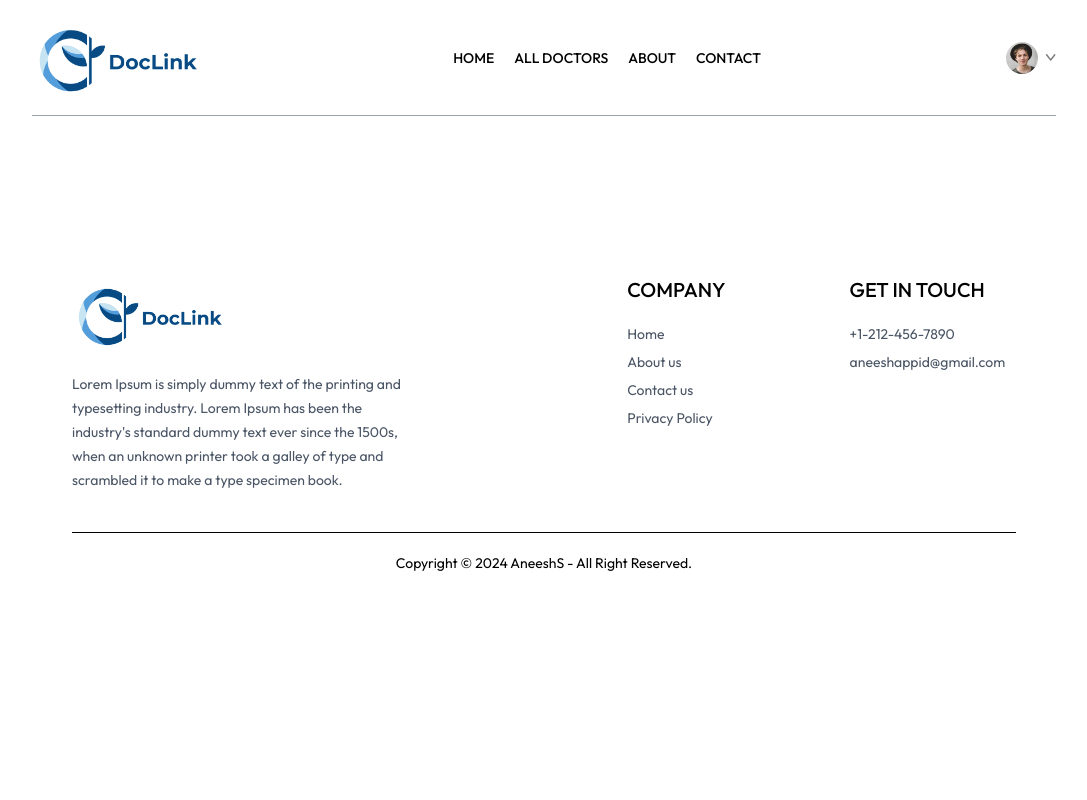
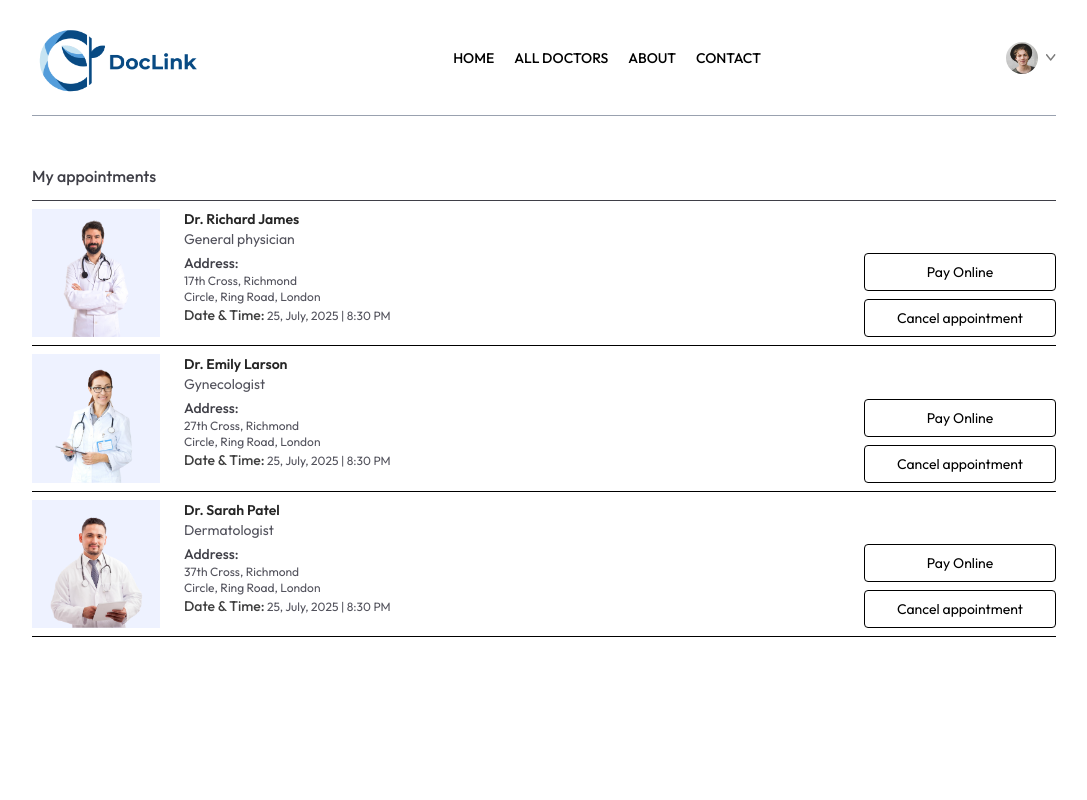
Before and after one commit to aneeshsunganahalli/DocLink, a React (Vite) app in the folder client/: page /my-appointments in a window 1280 px wide. Shown: the top 800 px of the page, without its empty margins (96-1183 px from the left). Built offline with nearby package versions, Linux system fonts and the light colour scheme.

Commit message:
Completed User appointments page UI

```diff
--- a/client/src/pages/MyAppointments.jsx
+++ b/client/src/pages/MyAppointments.jsx
@@ -1,9 +1,40 @@
-import React from 'react'
+import React, { useContext } from 'react'
+import { AppContext } from '../context/AppContext'
 
 export default function MyAppointments() {
+
+  const {doctors} = useContext(AppContext)
+
   return (
     <div>
+      <p className='pb-3 mt-12 font-medium text-zinc-700 border-b'>My appointments</p>
 
+      <div>
+        {
+          doctors.slice(0,3).map((item,index) => (
+            <div className='grid grid-cols-[1fr_2fr] gap-4 sm:flex sm:gap-6 py-2 border-b' key={index}>
+              <div>
+                <img className='w-32 bg-indigo-50' src={item.image} alt="" />
+              </div>
+              <div className='flex-1 text-sm text-zinc-600'>
+                <p className='text-neutral-800 font-semibold'>{item.name}</p>
+                <p>{item.speciality}</p>
+                <p className='text-zinc-700 font-medium mt-1'>Address:</p>
+                <p className='text-xs'>{item.address.line1}</p>
+                <p className='text-xs'>{item.address.line2}</p>
+                <p className='text-xs t-1'><span className='text-sm text-neutral-700 font-medium'>Date & Time:</span> 25, July, 2025 | 8:30 PM </p>
+              </div>
+
+              <div></div>
+
+              <div className='flex flex-col gap-2 justify-end'>
+                <button className='text-sm rounded text-center sm:min-w-48 py-2 border hover:bg-primary hover:text-white transition-all duration-300 hover:translate-y-[-3px]'>Pay Online</button>
+                <button className='text-sm  rounded text-center sm:min-w-48 py-2 border hover:bg-red-600 hover:text-white transition-all duration-300 hover:translate-y-[-3px]'>Cancel appointment</button>
+              </div>
+            </div>
+          ))
+        }
+      </div>
     </div>
   )
 }
```
